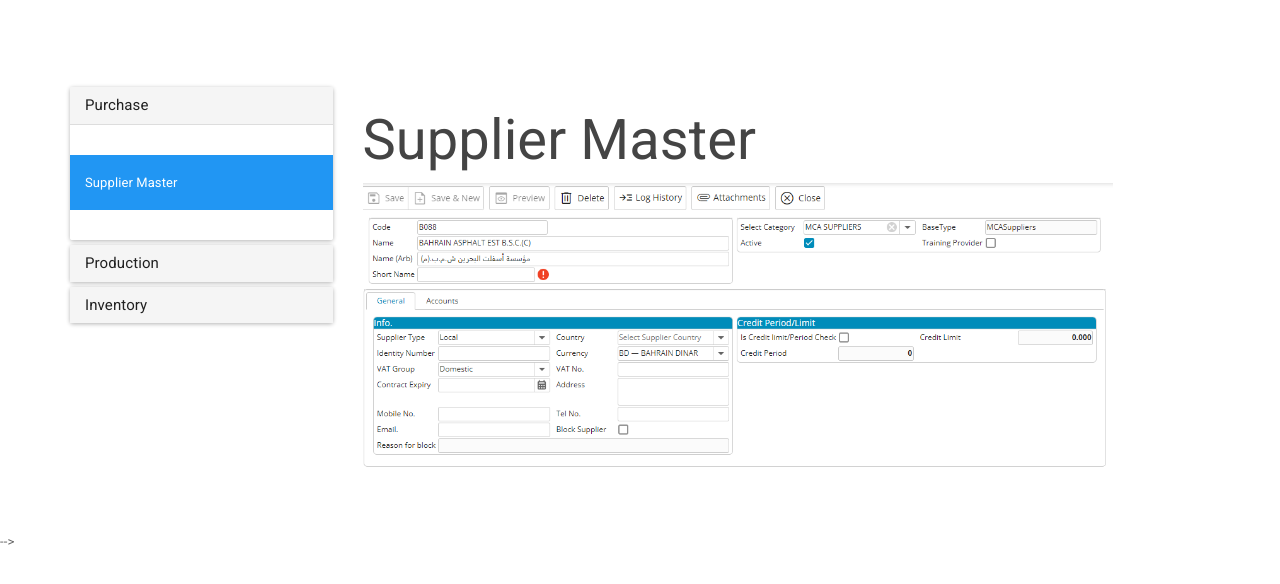
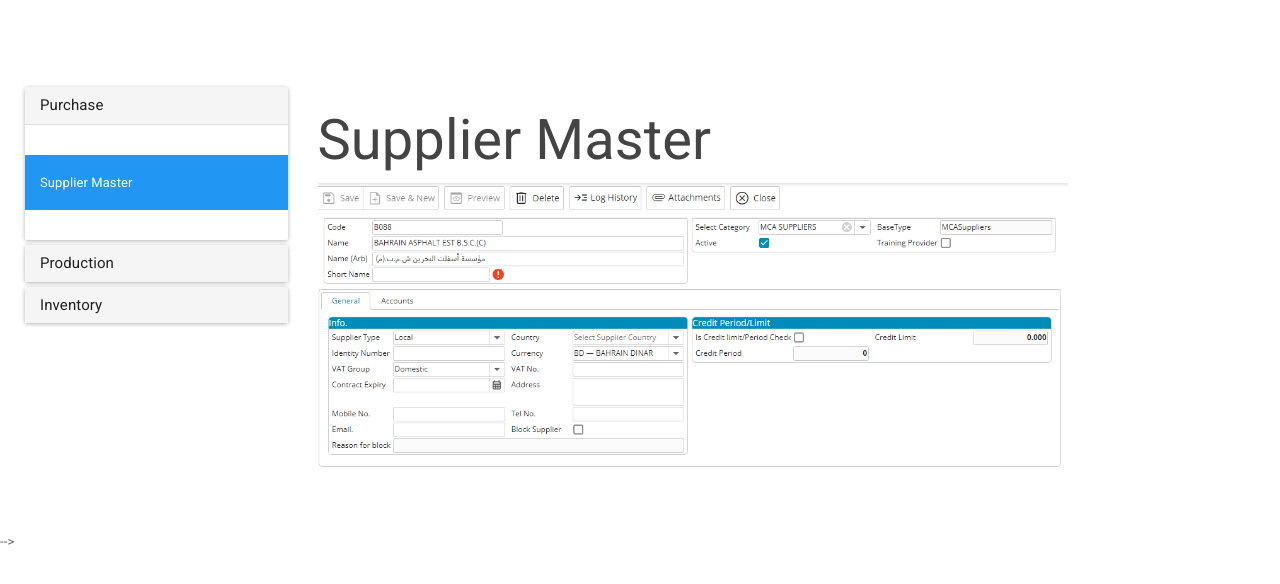
Before and after one commit to epimonoserpsolutions/epimonoserpsolutions.github.io, a Jekyll site: the page built from _docs/Supplier.md, in a window 1280 px wide. Shown: the top 584 px of the page. Built offline with Jekyll 4.4.1, drawn with Linux system fonts in a browser that asks for light colours.

Commit message:
2023-09-11O

```diff
--- a/_layouts/docs.html
+++ b/_layouts/docs.html
@@ -2,7 +2,7 @@
 layout: default
 ---
 
-<div class="container">
+<div class="container" style="margin-left:10px;margin-right:10px">
     <div class="row">
         <div class="col-md-3">
           {% include docs_nav.html %}
```
